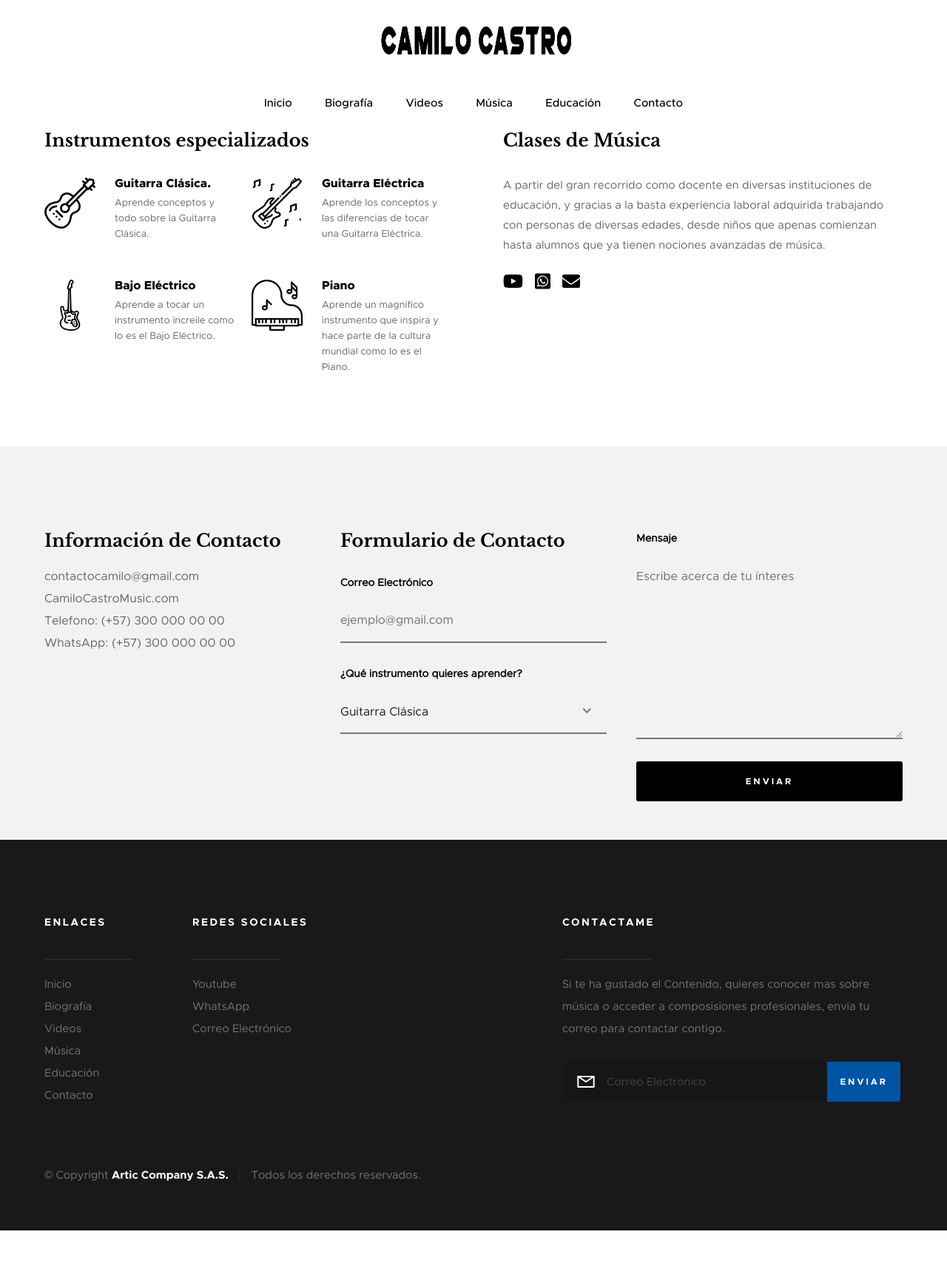
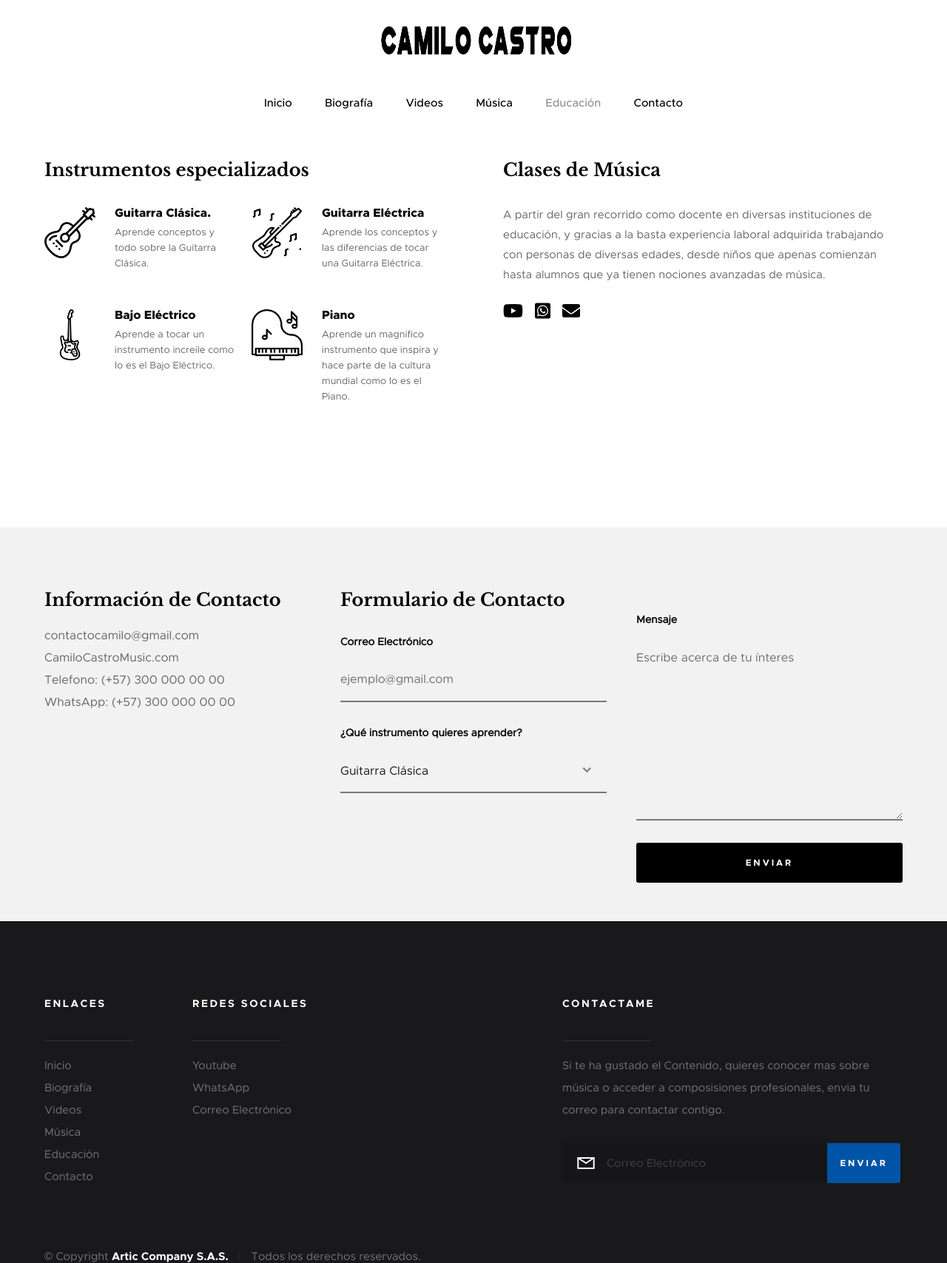
Before and after one commit to Articcompany/PaginaCamiloCastro, a PHP site: page /educacion.html in a window 1280 px wide. Shown: the top 1707 px of the page at 74% size. Before the commit the page ends 1663 px from the top, so only its background shows below. Run offline with PHP 8.4, Linux system fonts and the light colour scheme; some libraries are stand-ins or nearby versions.

Commit message:
Algunos cambios menores

```diff
--- a/biografia.html
+++ b/biografia.html
@@ -63,7 +63,7 @@
                             <a href="index.html" title="">Inicio</a>
                         </li>
                         <li>
-                            <a href="biografia.html" title="">Biografía</a>
+                            <a style="color:rgb(145, 145, 145);" href="biografia.html" title="">Biografía</a>
                         </li>
                         <li>
                             <a href="videos.html" title="">Videos</a>
--- a/contacto.html
+++ b/contacto.html
@@ -75,7 +75,7 @@
                             <a href="educacion.html" title="">Educación</a>
                         </li>
                         <li>
-                            <a href="contacto.html" title="">Contacto</a>
+                            <a style="color:rgb(145, 145, 145);" href="contacto.html" title="">Contacto</a>
                         </li>
                     </ul>
                     <!-- fin header__nav -->
--- a/css/main.css
+++ b/css/main.css
@@ -141,7 +141,6 @@ h6,
     color: #000000;
     font-style: normal;
     font-weight: normal;
-    text-rendering: optimizeLegibility;
 }
 
 h1,
@@ -152,7 +151,7 @@ h3,
 .h3,
 h4,
 .h4 {
-    margin-top: 6rem;
+    margin-top: 3rem;
     margin-bottom: 1.8rem;
 }
 
@@ -3155,8 +3154,8 @@ html.no-csstransitions .featured {
 
 .s-extra {
     background-color: #FFFFFF;
-    padding-top: 3 rem;
-    padding-bottom: 7 rem;
+    padding-top: 4rem;
+    padding-bottom: 7rem;
     font-family: "metropolis-regular", sans-serif;
     font-size: 1.5rem;
     line-height: 1.8;
--- a/educacion.html
+++ b/educacion.html
@@ -74,7 +74,7 @@
                             <a href="musica.html" title="">Música</a>
                         </li>
                         <li>
-                            <a href="eduacion.html" title="">Educación</a>
+                            <a style="color:rgb(145, 145, 145);" href="eduacion.html" title="">Educación</a>
                         </li>
                         <li>
                             <a href="contacto.html" title="">Contacto</a>
--- a/musica.html
+++ b/musica.html
@@ -69,7 +69,7 @@
                             <a href="videos.html" title="">Videos</a>
                         </li>
                         <li>
-                            <a href="musica.html" title="">Música</a>
+                            <a style="color:rgb(145, 145, 145);" href="musica.html" title="">Música</a>
                         </li>
                         <li>
                             <a href="educacion.html" title="">Educación</a>
@@ -96,7 +96,7 @@
     <section class="s-content">
         <div class="row">
             <h1 style="text-align: center;">Musica en soundcloud</h1>
-            <iframe width="100%" height="350" scrolling="no" frameborder="no" allow="autoplay" src="https://w.soundcloud.com/player/?url=https%3A//api.soundcloud.com/playlists/44185013&color=%23ff5500&auto_play=false&hide_related=false&show_comments=true&show_user=true&show_reposts=false&show_teaser=true&visual=true"></iframe>
+            <iframe width="100%" height="350" style="margin-top: 12px;" scrolling="no" frameborder="no" allow="autoplay" src="https://w.soundcloud.com/player/?url=https%3A//api.soundcloud.com/playlists/44185013&color=%23ff5500&auto_play=false&hide_related=false&show_comments=true&show_user=true&show_reposts=false&show_teaser=true&visual=true"></iframe>
 
             <div class="col-full s-content__main">
                 <div class="s-content__author">
--- a/videos.html
+++ b/videos.html
@@ -68,7 +68,7 @@
                             <a href="biografia.html" title="">Biografía</a>
                         </li>
                         <li>
-                            <a href="videos.html" title="">Videos</a>
+                            <a style="color:rgb(145, 145, 145);" href="videos.html" title="">Videos</a>
                         </li>
                         <li>
                             <a href="musica.html" title="">Música</a>
```
